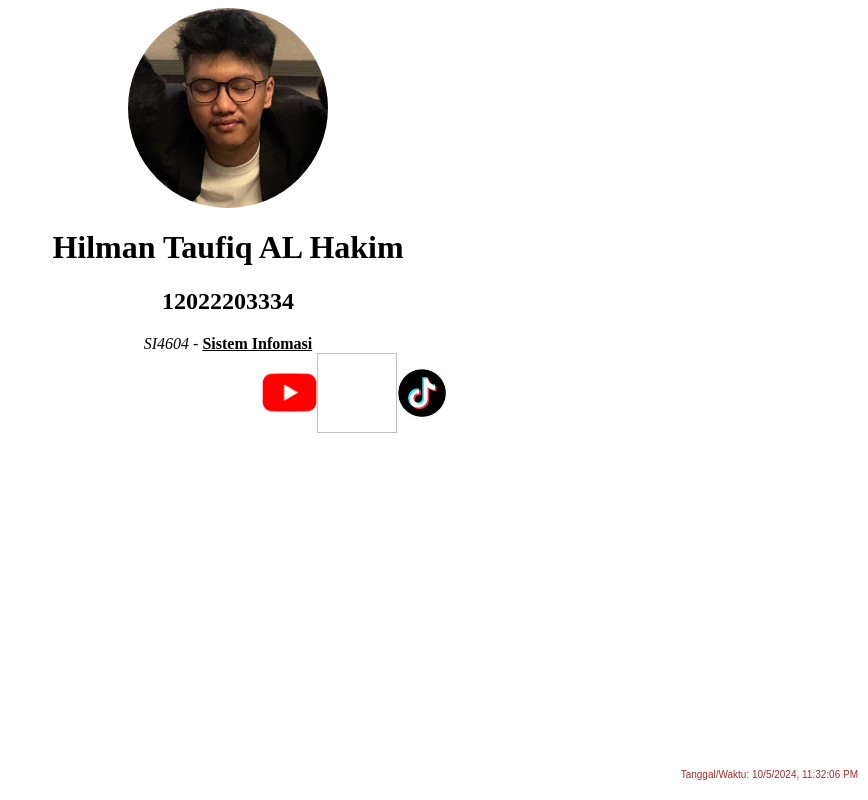
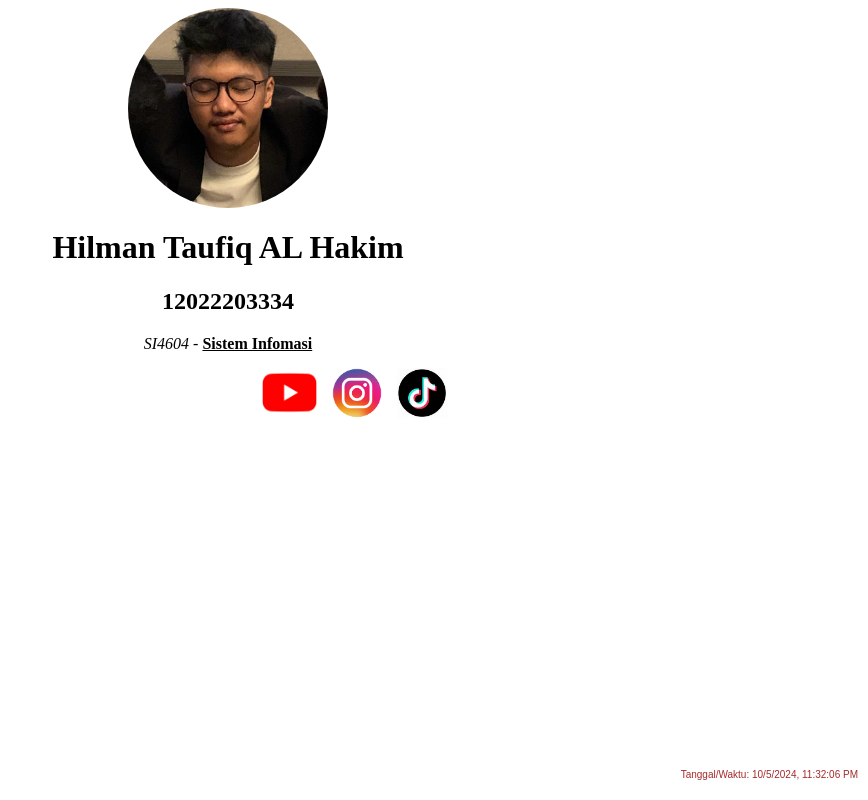
Before and after one commit to Mannntzy/mannntzy.github.io, a plain HTML site: page index.html in a window 1280 px wide. Shown: the whole page, without its empty margins (412-1280 px from the left). Drawn offline with Linux system fonts and the light colour scheme.

Commit message:
Update index.html

```diff
--- a/index.html
+++ b/index.html
@@ -50,7 +50,7 @@
             style="width: 55px;height: 55px;border-radius: 100%;"/>
             </a></center>
         <center> <a href="https://www.instagram.com/hilmantfq/" target="_blank">
-            <img src = " "
+            <img src = "ig2.webp "
             style="width: 80px;height: 80px;border-radius: 100%;"/></a></center>
         <center> <a href="https://www.tiktok.com/@lowwthehoutman?is_from_webapp=1&sender_device=pc" target="_blank">
             <img src = "tiktok.jpeg"
```
